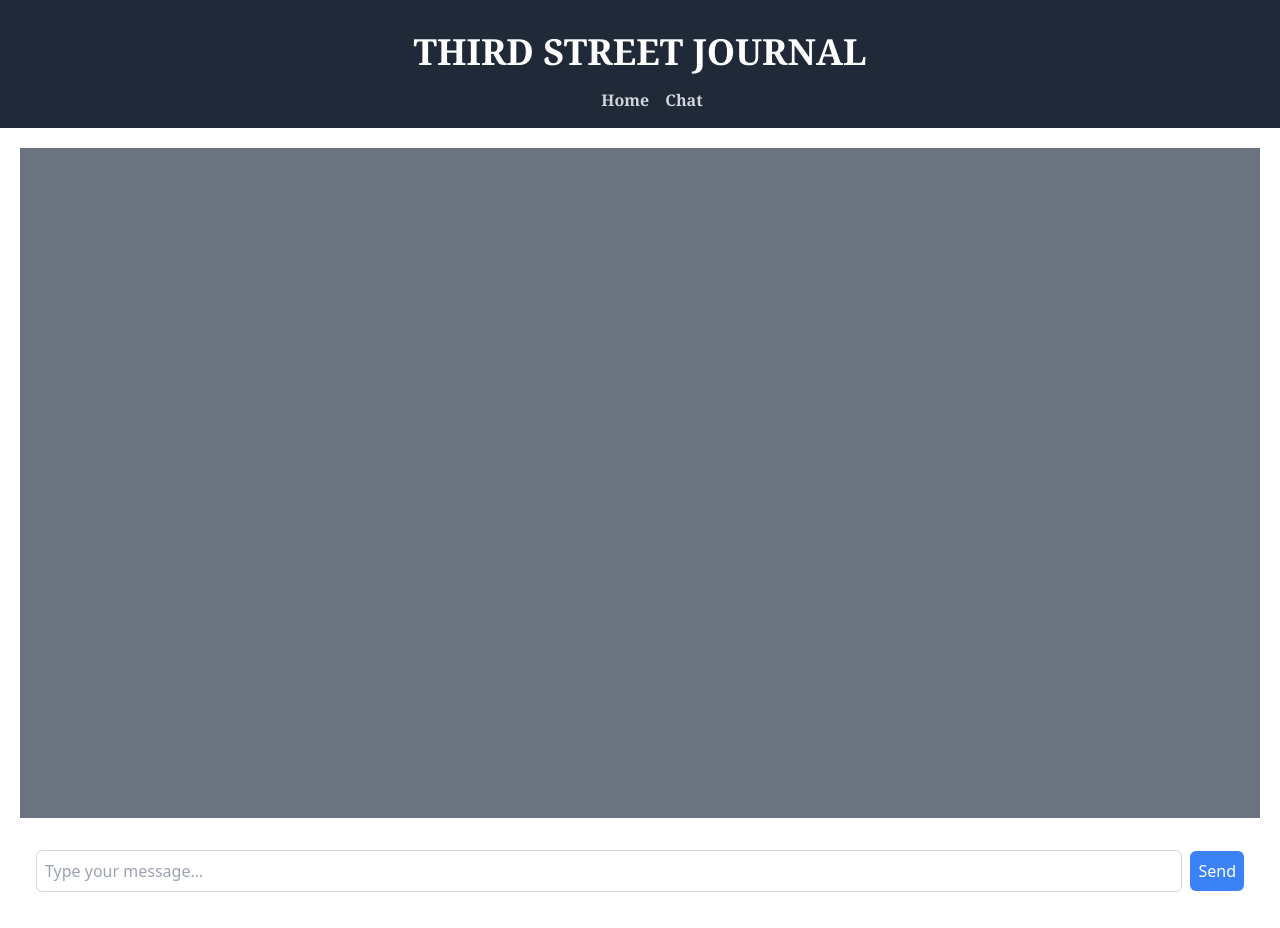
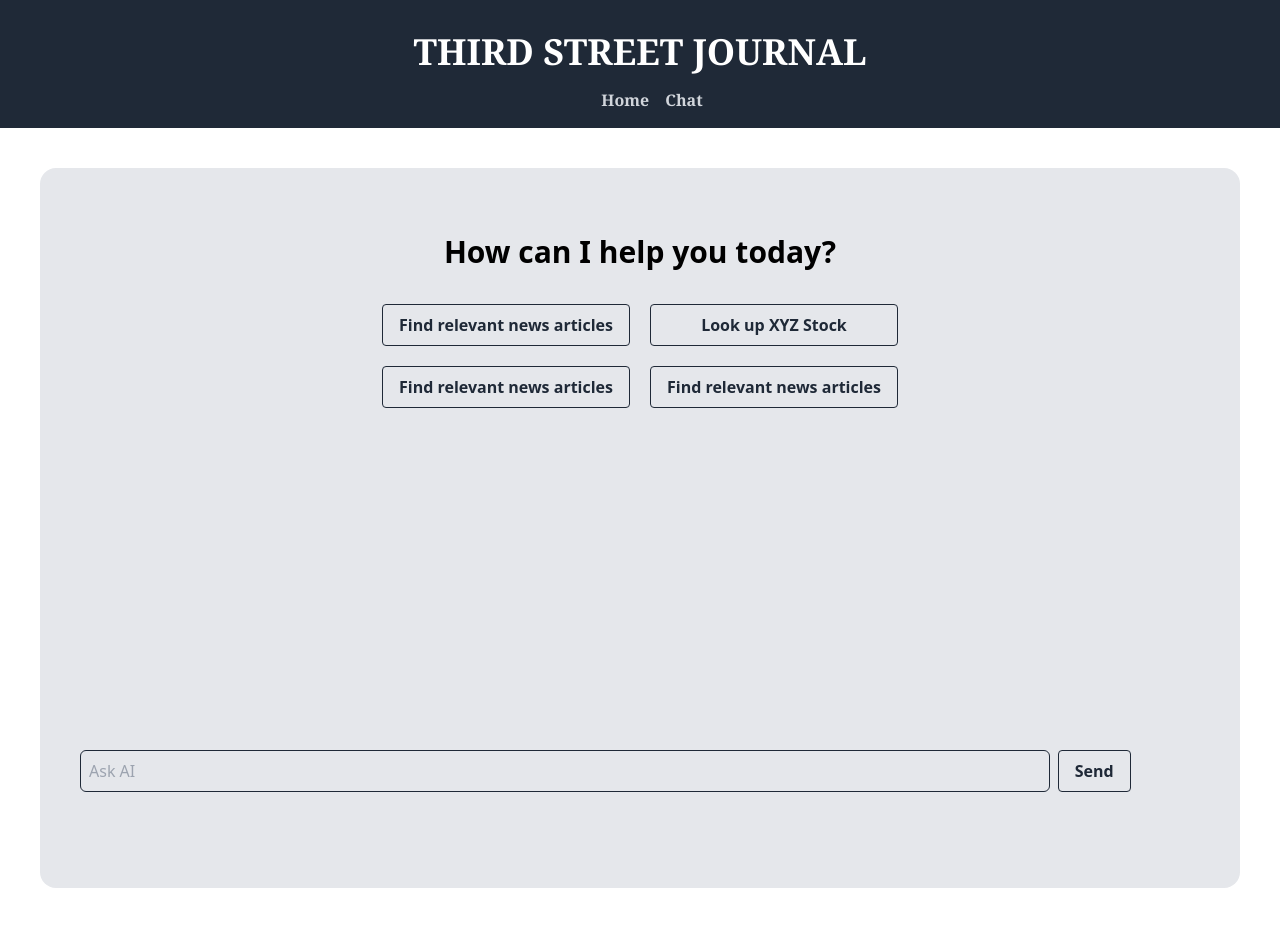
Before and after one commit to mmutyampeta/thirdstreetjournal, a Next.js app in the folder website/: page /chat in a window 1280 px wide. Both pictures are taken after a click on the button "Chat". Built offline with nearby package versions, Linux system fonts and the light colour scheme.

Commit message:
Chatbot styling and default prompts

```diff
--- a/website/components/chatbot.jsx
+++ b/website/components/chatbot.jsx
@@ -1,11 +1,21 @@
 import React, { useState } from "react";
+
+const defaultPrompts = [
+  { prompt: "Find relevant news articles" },
+  { prompt: "Look up XYZ Stock" },
+  { prompt: "Find relevant news articles" },
+  { prompt: "Find relevant news articles" },
+];
 
 const Chatbot = () => {
   const [messages, setMessages] = useState([]);
   const [newMessage, setNewMessage] = useState("");
+  const [count, setCount] = useState(-1);
 
   const handleSendMessage = () => {
     if (newMessage.trim() === "") return;
+
+    setCount(1);
 
     // Add user message to the chat
     setMessages((prevMessages) => [
@@ -24,10 +34,53 @@ const Chatbot = () => {
     setNewMessage("");
   };
 
+  const defaultSendMessage = (number) => {
+    setNewMessage(defaultPrompts[number].prompt);
+    handleSendMessage;
+  };
+
   return (
     <>
-      <div className="flex flex-col h-screen p-5">
-        <div className="flex flex-col flex-grow bg-gray-500 overflow-y-auto p-8">
+      <div className="flex flex-col h-screen p-10">
+        <div className="flex flex-col grid grid-rows-10 grid-flow-col flex-grow overflow-y-auto p-8 bg-gray-200 rounded-2xl ">
+          <div className="justify-center items-center row-span-10">
+            {count === -1 && (
+              <div className="flex items-center justify-center grid grid-rows-2 grid-flow-col">
+                <h1 className="text-3xl font-bold text-white-800 row-span-1 text-center">
+                  How can I help you today?
+                </h1>
+                <div className="grid grid-rows-2 grid-flow-col gap-5">
+                  <div className="grid grid-cols-2 grid-flow-row gap-5">
+                    <button
+                      onClick={() => defaultSendMessage(0)}
+                      className="bg-transparent hover:bg-gray-800 text-gray-800 font-semibold hover:text-white py-2 px-4 border border-gray-800 hover:border-transparent rounded"
+                    >
+                      <h2>{defaultPrompts[0].prompt}</h2>
+                    </button>
+                    <button
+                      onClick={() => defaultSendMessage(1)}
+                      className="bg-transparent hover:bg-gray-800 text-gray-800 font-semibold hover:text-white py-2 px-4 border border-gray-800 hover:border-transparent rounded"
+                    >
+                      <h2>{defaultPrompts[1].prompt}</h2>
+                    </button>
+                  </div>
+                  <div className="grid grid-cols-2 grid-flow-row gap-5">
+                    <button
+                      onClick={() => defaultSendMessage(2)}
+                      className="bg-transparent hover:bg-gray-800 text-gray-800 font-semibold hover:text-white py-2 px-4 border border-gray-800 hover:border-transparent rounded"
+                    >
+                      <h2>{defaultPrompts[2].prompt}</h2>
+                    </button>
+                    <button
+                      onClick={() => defaultSendMessage(3)}
+                      className="bg-transparent hover:bg-gray-800 text-gray-800 font-semibold hover:text-white py-2 px-4 border border-gray-800 hover:border-transparent rounded"
+                    >
+                      <h2>{defaultPrompts[3].prompt}</h2>
+                    </button>
+                  </div>
+                </div>
+              </div>
+            )}
             {messages.map((message, index) => (
               <div
                 key={index}
@@ -36,8 +89,10 @@ const Chatbot = () => {
                 } mb-2`}
               >
                 <span
-                className={`inline-block p-3 max-w-3/4 bg-gray-200 rounded-md ${
-                  message.user === "user" ? "bg-blue-500 text-white" : ""
+                  className={`inline-block p-3 max-w-3/4 bg-blue-500 rounded-md ${
+                    message.user === "user"
+                      ? "bg-blue-500 text-white"
+                      : "bg-white"
                   }`}
                 >
                   {message.text}
@@ -45,20 +100,22 @@ const Chatbot = () => {
               </div>
             ))}
           </div>
-        <div className="mt-4 flex items-center p-4">
+
+          <div className="mt-4 absolute bottom-0 w-5/6 flex items-center justify-center p-2">
             <input
               type="text"
               value={newMessage}
               onChange={(e) => setNewMessage(e.target.value)}
-            className="flex-grow p-2 border border-gray-300 rounded-md focus:outline-none"
-            placeholder="Type your message..."
+              className="flex-grow p-2 border bg-transparent border-gray-800 rounded-md focus:outline-none"
+              placeholder="Ask AI"
             />
             <button
               onClick={handleSendMessage}
-            className="ml-2 p-2 bg-blue-500 text-white rounded-md"
+              className="ml-2 p-2 bg-transparent hover:bg-gray-800 text-gray-800 font-semibold hover:text-white py-2 px-4 border border-gray-800 hover:border-transparent rounded"
             >
               Send
             </button>
+          </div>
         </div>
       </div>
     </>
--- a/website/components/intro.jsx
+++ b/website/components/intro.jsx
@@ -1,6 +1,6 @@
 import React from "react";
 
-export default function Intro() {
+export default function Intro({ setSelectedPage }) {
   return (
     <>
       <div className="bg-gray-200 text-gray-800 p-8">
@@ -33,7 +33,10 @@ export default function Intro() {
             </p>
           </div>
           <div className="flex items-center justify-center row-span-1">
-            <button className="bg-gray-800 text-gray-200 hover:text-white font-bold py-2 px-4 rounded-full">
+            <button
+              className="bg-gray-800 text-gray-200 hover:text-white font-bold py-2 px-4 rounded-full"
+              onClick={() => setSelectedPage("chat")}
+            >
               <p className="text-2xl text-white-800 font-serif tracking-wider leading-10 p-1">
                 Jump to chat
               </p>
--- a/website/pages/_app.js
+++ b/website/pages/_app.js
@@ -9,7 +9,7 @@ function MyApp() {
   return (
     <>
       <Header setSelectedPage={setSelectedPage} />
-      {selectedPage === "home" && <Intro />}
+      {selectedPage === "home" && <Intro setSelectedPage={setSelectedPage} />}
       {selectedPage === "chat" && <Chatbot />}
     </>
   );
```
Lines whose indentation alone changed are shown as unchanged.
